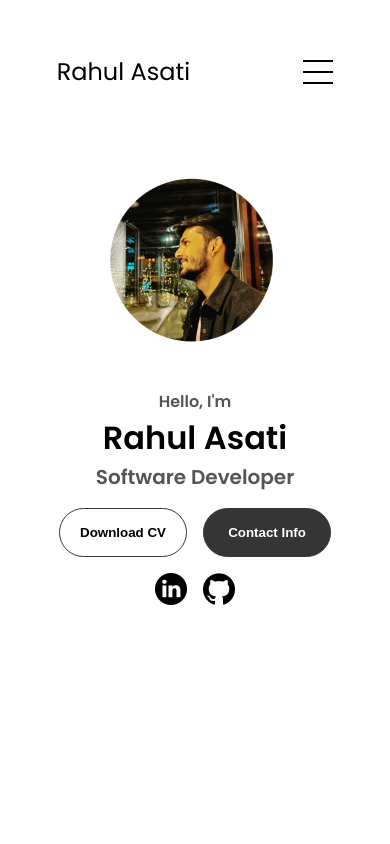
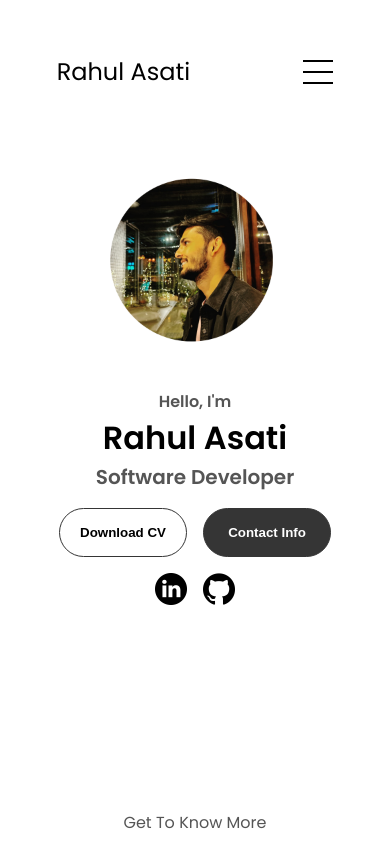
Before and after one commit to RahulAsati123/Portfolio-2, a plain HTML site: page index.html in a window 390 px wide. Shown: the top 844 px of the page. Drawn offline with Linux system fonts and the light colour scheme.

Commit message:
Update mediaqueries.css

```diff
--- a/mediaqueries.css
+++ b/mediaqueries.css
@@ -53,7 +53,7 @@
     height: 40vh;
   }
   #profile {
-    height: 83vh;
+    height: 75vh;
     margin-bottom: 0;
   }
   article {
```
